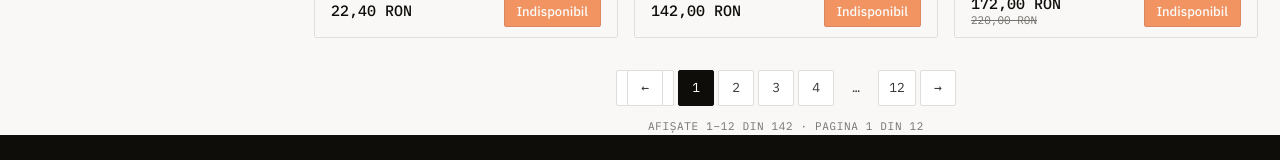
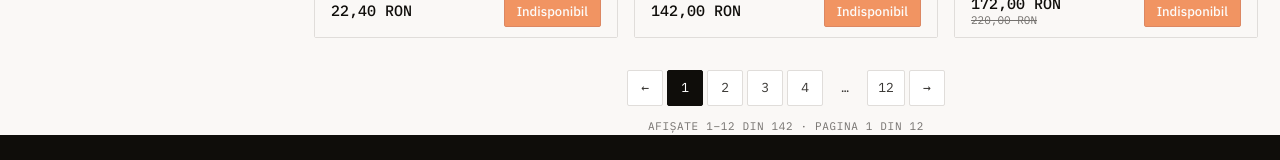
Before and after one commit to aibaza/ardmag.com, a Next.js app in the folder backend-storefront/: page /1/design-preview/category in a window 1280 px wide. Shown: the part 2404-2564 px from the top of the page. Built offline with nearby package versions, Linux system fonts and the light colour scheme; no server answers; what @medusajs/js-sdk would draw is missing.

Commit message:
fix(cat): fix prev pagination button — replace span>a with direct a element

```diff
--- a/backend-storefront/src/modules/category/pagination/Pagination.tsx
+++ b/backend-storefront/src/modules/category/pagination/Pagination.tsx
@@ -15,7 +15,7 @@ export function Pagination({ prevHref, nextHref, pages, resultsLabel }: Paginati
   return (
     <>
       <div className="pagination">
-        <span className="prev"><a href={prevHref} aria-label="prev">←</a></span>
+        <a href={prevHref} className="prev" aria-label="Pagina anterioara">←</a>
         {pages.map((p, i) =>
           p.label === '…'
             ? <span key={i} className="dots">…</span>
```
